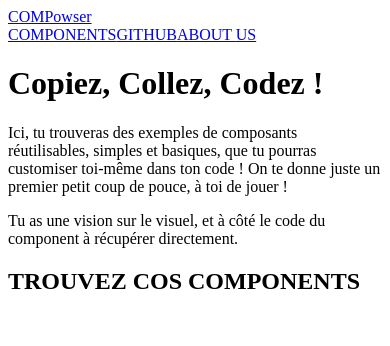
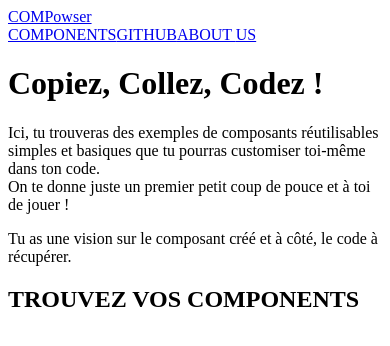
Before and after one commit to rchouhani/compowser, a Next.js app in the folder compowser/: page / in a window 390 px wide. Shown: the top 346 px of the page. Built offline with nearby package versions, Linux system fonts and the light colour scheme.

Commit message:
edit: add responsive style on main page

```diff
--- a/compowser/src/app/components/Navbar.js
+++ b/compowser/src/app/components/Navbar.js
@@ -11,7 +11,7 @@ export default function () {
                 <Link href="/">COMPowser</Link>
             </div>
             <div className="flex flex-col sm:flex-row
-                gap-4 sm:gap-10 text-lg md:text-xl text-(--cardColor)">
+                gap-4 sm:gap-10 text-lg md:text-xl text-(--textColor)">
                 <Link href="/components.js">COMPONENTS</Link>
                 <Link href="/github.js">GITHUB</Link>
                 <Link href="/about_us.js">ABOUT <span className="text-(--logoColor)">US</span></Link>
--- a/compowser/src/app/globals.css
+++ b/compowser/src/app/globals.css
@@ -11,16 +11,19 @@
 
 
 :root {
-  --background: #ffffff;
+  --background: #171926;
   --foreground: #171717;
+  --logoColor : #30EDC1;
+  --textColor : #B0B8EA;
+  --borderCard : #777EA8;
 }
 
-@theme inline {
+/* @theme inline {
   --color-background: var(--background);
   --color-foreground: var(--foreground);
   --font-sans: var(--font-geist-sans);
   --font-mono: var(--font-geist-mono);
-}
+} */
 
 @media (prefers-color-scheme: dark) {
   :root {
--- a/compowser/src/app/page.js
+++ b/compowser/src/app/page.js
@@ -2,26 +2,29 @@ import Navbar from "./components/Navbar";
 
 export default function Home() {
   return (
-    <div className="bg-[#171926]" >
+    <>
       <Navbar />
-    <div className="bg-[#171926] flex flex-col items-start justify-start mx-14 p-10 font-sans">
-      <h1 className="text-white text-5xl font-semibold mb-5">Copiez, Collez, Codez !</h1>
-      <p className="text-[#777EA8] mb-4 w-120">
-        Ici, tu trouveras des exemples de composants réutilisables, simples et
-        basiques, que tu pourras customiser toi-même dans ton code ! On te donne
-        juste un premier petit coup de pouce, à toi de jouer !
+      <div className="flex flex-col items-start justify-start mx-4 sm:mx-8 md:mx-14 p-6 sm:p-8 md:p-10 font-sans">
+        <h1 className="text-white text-3xl sm:text-4xl md:text-5xl font-semibold mb-4 sm:mb-5">
+          Copiez, Collez, Codez !
+        </h1>
+        <div className="w-100">
+          <p className="text-(--textColor) mb-4 sm:max-w-2xl md:max-w-3xl lg:w-125 text-justify">
+            Ici, tu trouveras des exemples de composants réutilisables simples et
+            basiques que tu pourras customiser toi-même dans ton code.
+            <br/>
+            On te donne juste un premier petit coup de pouce et à toi de jouer !
           </p>
-      <p className="text-[#777EA8] w-120">
-        Tu as une vision sur le visuel, et à côté le code du component à
-        récupérer directement.
+          <p className="text-(--textColor) max-w-full sm:max-w-2xl md:max-w-3xl lg:w-125 text-justify">
+            Tu as une vision sur le composant créé et à côté, le code à récupérer.
           </p>
         </div>
-    <section className="flex flex-col items-center">
-      <h2 className="flex text-4xl text-transparent mt-6 [-webkit-text-stroke:1px_rgb(48,237,193,1)]">
-        TROUVEZ COS COMPONENTS
+      </div>
+      <section className="flex flex-col items-center px-4">
+        <h2 className="text-2xl sm:text-3xl md:text-4xl text-transparent mt-6 [-webkit-text-stroke:1px_rgb(48,237,193,1)] text-center">
+          TROUVEZ VOS COMPONENTS
         </h2>
-
       </section>
-    </div>
+    </>
   );
 }
```
Lines whose indentation alone changed are shown as unchanged.
